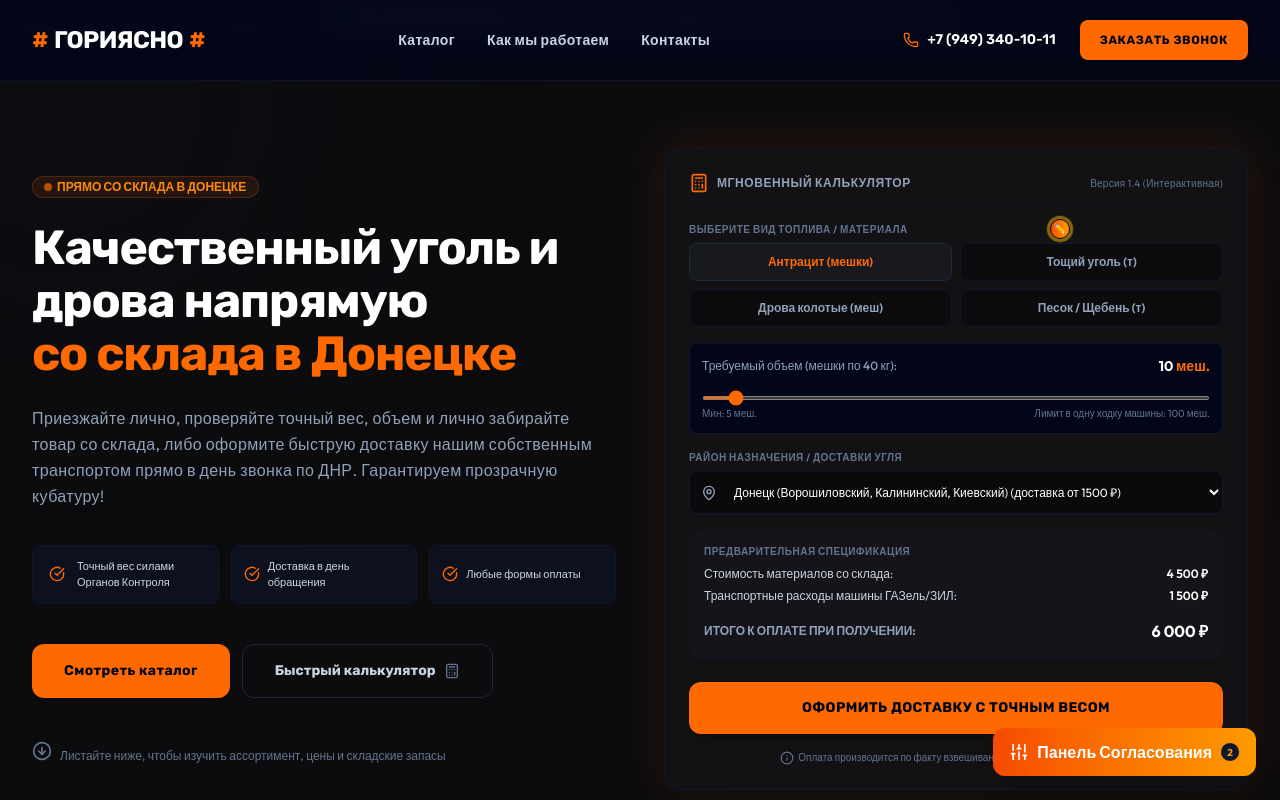
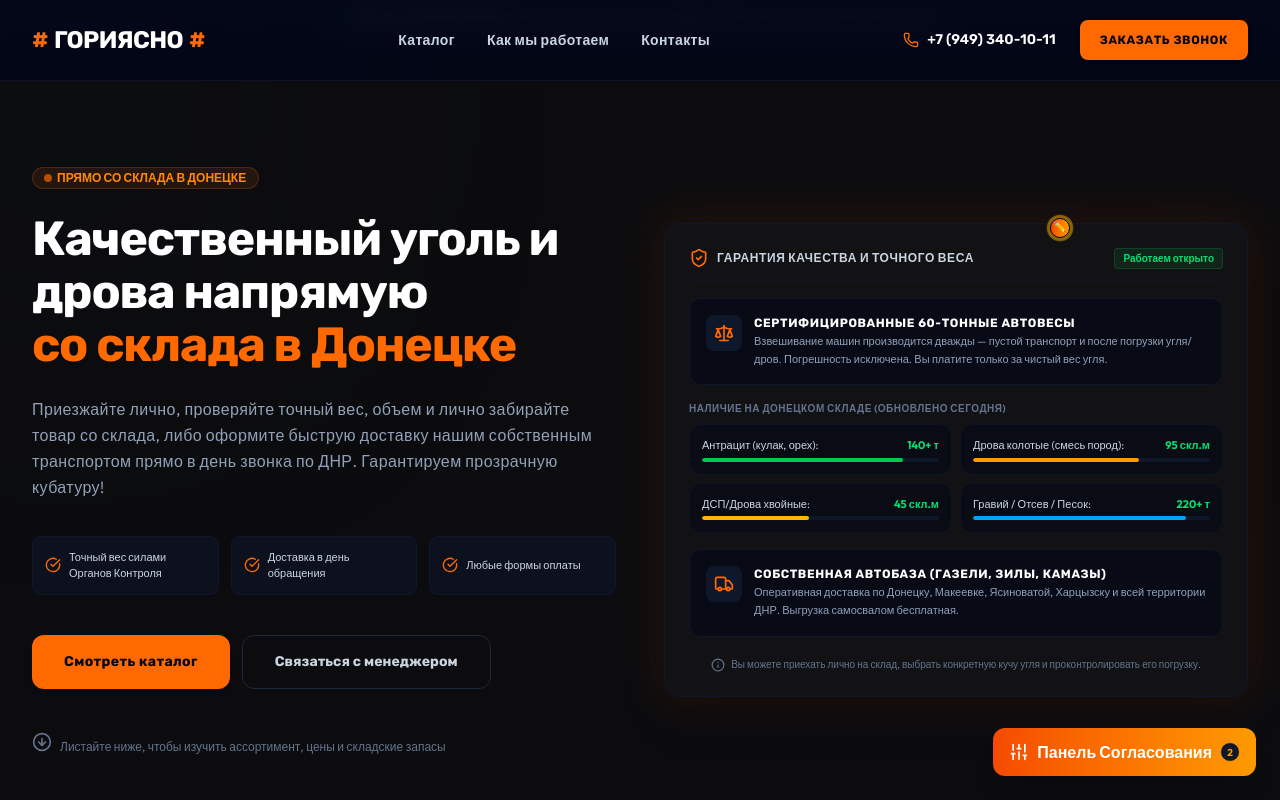
Before and after one commit to lamantinX/goriasno, a React (Vite) app: page / in a window 1280 px wide. Shown: the top 800 px of the page. Built offline with nearby package versions, Linux system fonts and the light colour scheme; a web font is replaced by a local one.

Commit message:
refactor: replace calculator with warehouse status in Hero
Remove the calculator component from the Hero section and update the layout to display warehouse stock and availability status instead.

```diff
--- a/src/App.tsx
+++ b/src/App.tsx
@@ -296,13 +296,12 @@ export default function App() {
               />
             </div>
 
-            {/* Hero promo block with Calculator */}
+            {/* Hero promo block with Warehouse Status & Live Stock */}
             <div className={getGuidesClass()}>
               {config.showGuides && (
-                <div className="absolute top-2 left-2 bg-rose-500 text-white text-[9px] px-1 rounded z-20 font-bold uppercase tracking-wider">Промо баннер + Расчет доставки</div>
+                <div className="absolute top-2 left-2 bg-rose-500 text-white text-[9px] px-1 rounded z-20 font-bold uppercase tracking-wider">Промо баннер + Состояние склада</div>
               )}
               <Hero
-                onOpenCalcModal={handleSelectCalculatorForOrder}
                 theme={config.theme}
               />
             </div>
--- a/src/components/Hero.tsx
+++ b/src/components/Hero.tsx
@@ -4,70 +4,14 @@
  */
 
 import React, { useState } from "react";
-import { Calculator as CalcIcon, ShoppingBag, MapPin, CheckCircle, Flame, ArrowDownCircle, Info, Calendar } from "lucide-react";
+import { ShoppingBag, MapPin, CheckCircle, Flame, ArrowDownCircle, Info, Calendar, Scale, ShieldCheck, Truck } from "lucide-react";
 import { DELIVERY_AREAS } from "../data";
-import { MockupConfig, FeedbackSubmission } from "../types";
 
 interface HeroProps {
-  onOpenCalcModal: (details: {
-    qty: number;
-    unit: string;
-    deliveryArea: string;
-    distanceKm: number;
-    estimatedCost: string;
-    productName: string;
-  }) => void;
   theme: "slate-fire" | "cool-slate" | "cozy-wood";
 }
 
-export default function Hero({ onOpenCalcModal, theme }: HeroProps) {
-  // Calculator States
-  const [selectedProductType, setSelectedProductType] = useState<"anthracite" | "coal-ton" | "wood" | "gravel">("anthracite");
-  const [quantity, setQuantity] = useState(10); // 10 units
-  const [selectedAreaId, setSelectedAreaId] = useState(DELIVERY_AREAS[0].id);
-
-  // Constants mapping product types to metadata
-  const productMeta = {
-    anthracite: {
-      name: "Антрацит АО / АМ / АС в мешках",
-      unitPrice: 450,
-      unitLabel: "меш.",
-      minQty: 5,
-      maxQty: 100,
-      step: 5,
-      descr: "мешки по 40 кг"
-    },
-    "coal-ton": {
-      name: "Тощий уголь (Марка Т) навалом",
-      unitPrice: 7800,
-      unitLabel: "т",
-      minQty: 1,
-      maxQty: 25,
-      step: 1,
-      descr: "отборный навалом"
-    },
-    wood: {
-      name: "Дрова твердых пород в мешках",
-      unitPrice: 350,
-      unitLabel: "меш.",
-      minQty: 10,
-      maxQty: 150,
-      step: 5,
-      descr: "дуб / акация / граб"
-    },
-    gravel: {
-      name: "Песок / Щебень для стройки",
-      unitPrice: 1200,
-      unitLabel: "т",
-      minQty: 1,
-      maxQty: 20,
-      step: 1,
-      descr: "чистый сыпучий"
-    }
-  };
-
-  const activeMeta = productMeta[selectedProductType];
-
+export default function Hero({ theme }: HeroProps) {
   const getThemeTextClass = () => {
     if (theme === "cool-slate") return "text-sky-400";
     if (theme === "cozy-wood") return "text-amber-500";
@@ -98,29 +42,15 @@ export default function Hero({ onOpenCalcModal, theme }: HeroProps) {
     return "bg-orange-500 shadow-orange-500/50";
   };
 
-  // Perform Calculation (React state calculations are fast and responsive!)
-  const selectedAreaObj = DELIVERY_AREAS.find(a => a.id === selectedAreaId) || DELIVERY_AREAS[0];
-  const itemTotalCost = activeMeta.unitPrice * quantity;
-  const deliveryCost = selectedAreaObj.baseRate;
-  const grandTotalCost = itemTotalCost + deliveryCost;
-
-  const costFormatter = (num: number) => {
-    return num.toLocaleString("ru-RU") + " ₽";
+  const handleScrollToCatalog = () => {
+    const element = document.getElementById("catalog");
+    if (element) {
+      element.scrollIntoView({ behavior: "smooth" });
+    }
   };
 
-  const handleOpenModal = () => {
-    onOpenCalcModal({
-      qty: quantity,
-      unit: activeMeta.unitLabel,
-      deliveryArea: selectedAreaObj.name,
-      distanceKm: selectedProductType === "coal-ton" ? 15 : 10,
-      estimatedCost: costFormatter(grandTotalCost),
-      productName: activeMeta.name
-    });
-  };
-
-  const handleScrollToCatalog = () => {
-    const element = document.getElementById("catalog");
+  const handleScrollToContacts = () => {
+    const element = document.getElementById("feedback-section");
     if (element) {
       element.scrollIntoView({ behavior: "smooth" });
     }
@@ -166,7 +96,7 @@ export default function Hero({ onOpenCalcModal, theme }: HeroProps) {
             {/* Micro-Features Row */}
             <div className="grid grid-cols-2 md:grid-cols-3 gap-3 pt-3">
               <div className="bg-slate-900/60 p-3 rounded-lg border border-slate-900 flex items-center gap-2">
-                <CheckCircle className={`w-4- h-4 ${getThemeTextClass()} shrink-0`} />
+                <CheckCircle className={`w-4 h-4 ${getThemeTextClass()} shrink-0`} />
                 <span className="text-[11px] font-sans text-slate-350 font-medium">Точный вес силами Органов Контроля</span>
               </div>
               <div className="bg-slate-900/60 p-3 rounded-lg border border-slate-900 flex items-center gap-2">
@@ -189,14 +119,10 @@ export default function Hero({ onOpenCalcModal, theme }: HeroProps) {
               </button>
 
               <button
-                onClick={() => {
-                  const el = document.getElementById("calculator-card");
-                  if (el) el.scrollIntoView({ behavior: "smooth", block: "center" });
-                }}
+                onClick={handleScrollToContacts}
                 className="px-8 py-4 rounded-xl border border-slate-800 hover:border-slate-700 text-slate-300 hover:text-white font-bold text-sm transition-all flex items-center justify-center gap-2 font-display"
               >
-                <span>Быстрый калькулятор</span>
-                <CalcIcon className="w-4 h-4 text-slate-500" />
+                <span>Связаться с менеджером</span>
               </button>
             </div>
 
@@ -208,8 +134,8 @@ export default function Hero({ onOpenCalcModal, theme }: HeroProps) {
 
           </div>
 
-          {/* Right Column: High-Fidelity Delivery & Materials Calculator Card */}
-          <div id="calculator-card" className="lg:col-span-6 relative">
+          {/* Right Column: Warehouse Capacity, Direct Scaler & Fleet visual card */}
+          <div className="lg:col-span-6 relative">
 
             {/* Glow backing */}
             <div className={`absolute -inset-1.5 opacity-10 rounded-2xl blur-xl ${theme === "cool-slate" ? "bg-sky-500" : theme === "cozy-wood" ? "bg-amber-500" : "bg-orange-500"}`}></div>
@@ -218,153 +144,103 @@ export default function Hero({ onOpenCalcModal, theme }: HeroProps) {
             <div className="bg-[#121215] border border-slate-900 rounded-2xl shadow-2xl relative p-5 md:p-6 space-y-4 font-sans text-left">
 
               {/* Card Header title */}
-              <div className="flex items-center justify-between border-b border-slate-900 pb-3">
+              <div className="flex items-center justify-between border-b border-slate-900/80 pb-3">
                 <div className="flex items-center gap-2">
-                  <CalcIcon className={`w-5 h-5 ${getThemeTextClass()}`} />
-                  <span className="font-bold text-xs tracking-wider text-slate-400 uppercase">Мгновенный Калькулятор</span>
+                  <ShieldCheck className={`w-5 h-5 ${getThemeTextClass()}`} />
+                  <span className="font-bold text-xs tracking-wider text-slate-450 uppercase">Гарантия качества и точного веса</span>
                 </div>
-                <span className="text-[10px] text-slate-500 font-sans tracking-wide">Версия 1.4 (Интерактивная)</span>
+                <span className="inline-flex items-center px-2 py-0.5 rounded text-[10px] font-bold bg-green-500/10 text-green-400 border border-green-500/20">
+                  Работаем открыто
+                </span>
               </div>
 
-              {/* Step 1: Select fuel category type */}
-              <div className="space-y-1.5">
-                <label className="text-[10px] font-bold tracking-wider text-slate-500 uppercase block font-sans">
-                  Выберите вид топлива / материала
-                </label>
-                <div className="grid grid-cols-2 gap-2">
-                  <button
-                    onClick={() => { setSelectedProductType("anthracite"); setQuantity(20); }}
-                    className={`px-3 py-2.5 rounded-lg border text-xs font-bold text-center transition-all ${
-                      selectedProductType === "anthracite"
-                        ? `bg-[#18181f] border-slate-800 ${getThemeTextClass()}`
-                        : "bg-[#0c0c0e] border-slate-900 text-slate-400 hover:text-white"
-                    }`}
-                  >
-                    Антрацит (мешки)
-                  </button>
-                  <button
-                    onClick={() => { setSelectedProductType("coal-ton"); setQuantity(3); }}
-                    className={`px-3 py-2.5 rounded-lg border text-xs font-bold text-center transition-all ${
-                      selectedProductType === "coal-ton"
-                        ? `bg-[#18181f] border-slate-800 ${getThemeTextClass()}`
-                        : "bg-[#0c0c0e] border-slate-900 text-slate-400 hover:text-white"
-                    }`}
-                  >
-                    Тощий уголь (т)
-                  </button>
-                  <button
-                    onClick={() => { setSelectedProductType("wood"); setQuantity(30); }}
-                    className={`px-3 py-2.5 rounded-lg border text-xs font-bold text-center transition-all ${
-                      selectedProductType === "wood"
-                        ? `bg-[#18181f] border-slate-800 ${getThemeTextClass()}`
-                        : "bg-[#0c0c0e] border-slate-900 text-slate-400 hover:text-white"
-                    }`}
-                  >
-                    Дрова колотые (меш)
-                  </button>
-                  <button
-                    onClick={() => { setSelectedProductType("gravel"); setQuantity(5); }}
-                    className={`px-3 py-2.5 rounded-lg border text-xs font-bold text-center transition-all ${
-                      selectedProductType === "gravel"
-                        ? `bg-[#18181f] border-slate-800 ${getThemeTextClass()}`
-                        : "bg-[#0c0c0e] border-slate-900 text-slate-400 hover:text-white"
-                    }`}
-                  >
-                    Песок / Щебень (т)
-                  </button>
-                </div>
-              </div>
-
-              {/* Step 2: Slider or volume quantity input */}
-              <div className="space-y-1.5 p-3 rounded-lg bg-slate-950 border border-slate-900">
-                <div className="flex justify-between items-center text-xs">
-                  <span className="text-slate-400 font-medium">Требуемый объем ({activeMeta.descr}):</span>
-                  <span className="font-extrabold text-white text-sm">
-                    {quantity} <span className={getThemeTextClass()}>{activeMeta.unitLabel}</span>
+              {/* Decorative Trust Feature: 60-Ton Scales */}
+              <div className="p-4 rounded-xl bg-slate-950/60 border border-slate-900 space-y-2.5">
+                <div className="flex items-start gap-3">
+                  <span className="p-2 rounded-lg bg-slate-900 text-slate-300">
+                    <Scale className={`w-5 h-5 ${getThemeTextClass()}`} />
                   </span>
-                </div>
-
-                {/* Horizontal slider control */}
-                <input
-                  type="range"
-                  min={activeMeta.minQty}
-                  max={activeMeta.maxQty}
-                  step={activeMeta.step}
-                  value={quantity}
-                  onChange={(e) => setQuantity(Number(e.target.value))}
-                  className={`w-full accent-orange-500 h-1 bg-slate-800 rounded-lg cursor-pointer ${
-                    theme === "cool-slate" ? "accent-sky-500" : theme === "cozy-wood" ? "accent-amber-500" : "accent-orange-500"
-                  }`}
-                />
-
-                {/* Increment / Decrement Quick buttons */}
-                <div className="flex justify-between text-[10px] text-slate-500">
-                  <span>Мин: {activeMeta.minQty} {activeMeta.unitLabel}</span>
-                  <span>Лимит в одну ходку машины: {activeMeta.maxQty} {activeMeta.unitLabel}</span>
-                </div>
-              </div>
-
-              {/* Step 3: Location dispatch selectors */}
-              <div className="space-y-1.5">
-                <label className="text-[10px] font-bold tracking-wider text-slate-500 uppercase block font-sans">
-                  Район назначения / Доставки угля
-                </label>
-                <div className="relative">
-                  <span className="absolute left-3 top-1/2 -translate-y-1/2 text-slate-400">
-                    <MapPin className="w-4 h-4" />
-                  </span>
-                  <select
-                    value={selectedAreaId}
-                    onChange={(e) => setSelectedAreaId(e.target.value)}
-                    className="w-full bg-[#0a0a0c] border border-slate-900 rounded-lg text-xs text-white pl-10 pr-4 py-3 outline-none focus:border-slate-800 transition-all font-sans cursor-pointer"
-                  >
-                    {DELIVERY_AREAS.map(area => (
-                      <option key={area.id} value={area.id}>
-                        {area.name} (доставка от {area.baseRate} ₽)
-                      </option>
-                    ))}
-                  </select>
-                </div>
-              </div>
-
-              {/* Receipt Summary view details */}
-              <div className="bg-[#181820]/40 p-3.5 rounded-xl border border-slate-900 text-xs space-y-2">
-                <p className="font-bold text-[10px] uppercase text-slate-500 tracking-wider">Предварительная спецификация</p>
-
-                <div className="space-y-1.5 text-slate-300">
-                  <div className="flex justify-between">
-                    <span>Стоимость материалов со склада:</span>
-                    <span className="font-semibold text-white">{costFormatter(itemTotalCost)}</span>
-                  </div>
-                  <div className="flex justify-between">
-                    <span>Транспортные расходы машины ГАЗель/ЗИЛ:</span>
-                    <span className="font-semibold text-white">{costFormatter(deliveryCost)}</span>
-                  </div>
-
-                  {/* Total separator line */}
-                  <div className="border-t border-slate-900/80 pt-2 flex justify-between items-center">
-                    <span className="font-bold text-slate-400">ИТОГО К ОПЛАТЕ ПРИ ПОЛУЧЕНИИ:</span>
-                    <span className={`text-base font-extrabold text-white`}>
-                      {costFormatter(grandTotalCost)}
-                    </span>
+                  <div className="space-y-0.5">
+                    <h4 className="font-bold text-xs text-white uppercase tracking-wider font-display">
+                      Сертифицированные 60-Тонные автовесы
+                    </h4>
+                    <p className="text-[11px] text-slate-400 leading-relaxed font-sans">
+                      Взвешивание машин производится дважды — пустой транспорт и после погрузки угля/дров. Погрешность исключена. Вы платите только за чистый вес угля.
+                    </p>
                   </div>
                 </div>
               </div>
 
-              {/* CTA Calculation button */}
-              <div className="pt-2">
-                <button
-                  onClick={handleOpenModal}
-                  className={`w-full py-4 rounded-xl font-bold text-sm tracking-wide uppercase shadow-lg transition-all duration-300 transform active:scale-95 cursor-pointer font-display ${getThemeButtonClass()}`}
-                >
-                  Оформить доставку с точным весом
-                </button>
+              {/* Decorative Trust Feature: Live Donetsk Stock Metrics */}
+              <div className="space-y-2">
+                <label className="text-[10px] font-bold tracking-wider text-slate-500 uppercase block font-sans">
+                  Наличие на Донецком складе (Обновлено сегодня)
+                </label>
+
+                <div className="grid grid-cols-2 gap-2">
+                  <div className="bg-slate-950/40 border border-slate-900/80 rounded-xl p-3 space-y-1">
+                    <div className="flex items-center justify-between text-[11px]">
+                      <span className="text-slate-450">Антрацит (кулак, орех):</span>
+                      <span className="text-green-400 font-bold">140+ т</span>
+                    </div>
+                    <div className="h-1 w-full bg-slate-900 rounded-full overflow-hidden">
+                      <div className="h-full bg-green-500 rounded-full" style={{ width: "85%" }}></div>
+                    </div>
+                  </div>
+
+                  <div className="bg-slate-950/40 border border-slate-900/80 rounded-xl p-3 space-y-1">
+                    <div className="flex items-center justify-between text-[11px]">
+                      <span className="text-slate-450">Дрова колотые (смесь пород):</span>
+                      <span className="text-green-400 font-bold">95 скл.м</span>
+                    </div>
+                    <div className="h-1 w-full bg-slate-900 rounded-full overflow-hidden">
+                      <div className="h-full bg-amber-500 rounded-full" style={{ width: "70%" }}></div>
+                    </div>
+                  </div>
+
+                  <div className="bg-slate-950/40 border border-slate-900/80 rounded-xl p-3 space-y-1">
+                    <div className="flex items-center justify-between text-[11px]">
+                      <span className="text-slate-450">ДСП/Дрова хвойные:</span>
+                      <span className="text-green-400 font-bold">45 скл.м</span>
+                    </div>
+                    <div className="h-1 w-full bg-slate-900 rounded-full overflow-hidden">
+                      <div className="h-full bg-amber-400 rounded-full" style={{ width: "45%" }}></div>
+                    </div>
+                  </div>
+
+                  <div className="bg-slate-950/40 border border-slate-900/80 rounded-xl p-3 space-y-1">
+                    <div className="flex items-center justify-between text-[11px]">
+                      <span className="text-slate-450">Гравий / Отсев / Песок:</span>
+                      <span className="text-green-400 font-bold">220+ т</span>
+                    </div>
+                    <div className="h-1 w-full bg-slate-900 rounded-full overflow-hidden">
+                      <div className="h-full bg-sky-500 rounded-full" style={{ width: "90%" }}></div>
+                    </div>
+                  </div>
+                </div>
+              </div>
+
+              {/* Decorative Trust Feature: Transport Delivery Area */}
+              <div className="p-4 rounded-xl bg-slate-950/60 border border-slate-900 space-y-2.5">
+                <div className="flex items-start gap-3">
+                  <span className="p-2 rounded-lg bg-slate-900 text-slate-300">
+                    <Truck className={`w-5 h-5 ${getThemeTextClass()}`} />
+                  </span>
+                  <div className="space-y-0.5">
+                    <h4 className="font-bold text-xs text-white uppercase tracking-wider font-display">
+                      Собственная автобаза (Газели, ЗИЛы, Камазы)
+                    </h4>
+                    <p className="text-[11px] text-slate-400 leading-relaxed font-sans">
+                      Оперативная доставка по Донецку, Макеевке, Ясиноватой, Харцызску и всей территории ДНР. Выгрузка самосвалом бесплатная.
+                    </p>
+                  </div>
+                </div>
               </div>
 
               {/* Informative terms link */}
-              <div className="text-[10px] text-slate-500 text-center flex items-center justify-center gap-1">
+              <div className="text-[10px] text-slate-500 text-center flex items-center justify-center gap-1.5 pt-1">
                 <Info className="w-3.5 h-3.5 text-slate-500 shrink-0" />
-                <span>Оплата производится по факту взвешивания и выгрузки на ваших весах.</span>
+                <span>Вы можете приехать лично на склад, выбрать конкретную кучу угля и проконтролировать его погрузку.</span>
               </div>
 
             </div>
```
